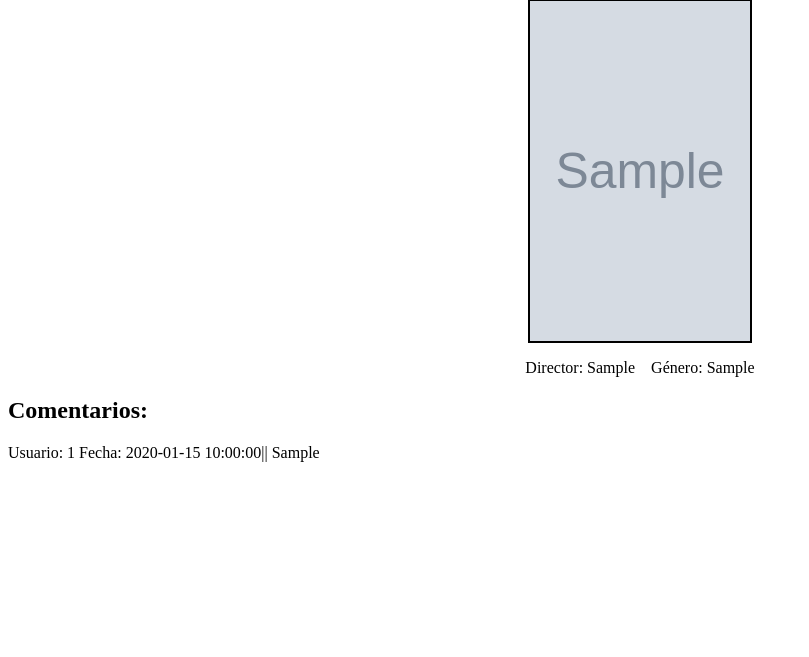
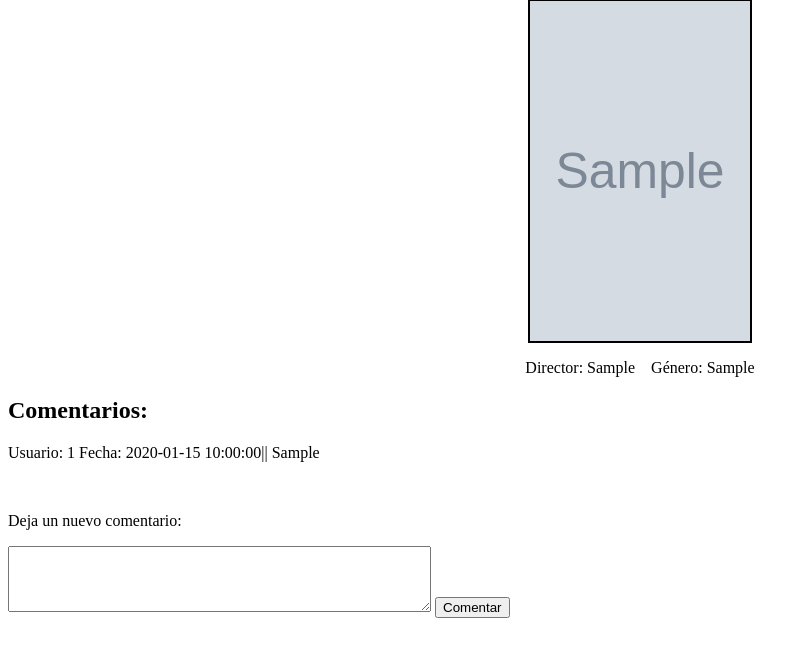
Before and after one commit to javieb/DWES, a PHP site: page /detail.php?pelicula_id=1 in a window 1280 px wide. Shown: the part 67-724 px from the top of the page, without its empty margins (0-809 px from the left). Run offline with PHP 8.4, Linux system fonts and the light colour scheme; tables that the repository leaves empty or names only in its code hold one stand-in row (values such as "Sample post"); grey boxes marked "Sample" are stand-in pictures.

Commit message:
Ejercicio 4, Boletín 2.2

```diff
--- a/sprint2sql/www/mysite/detail.php
+++ b/sprint2sql/www/mysite/detail.php
@@ -48,5 +48,11 @@
             	mysqli_close($db);
         	?>
 	<br>
+	<p>Deja un nuevo comentario:</p>
+	<form action="./comment.php" method="post">
+		<textarea rows="4" cols="50" name="new_comment"></textarea>
+		<input type="hidden" name="pelicula_id" value="<?php echo $pelicula_id; ?>">
+		<input type="submit" value="Comentar">
+	</form>
 </body>
 </html>
```
